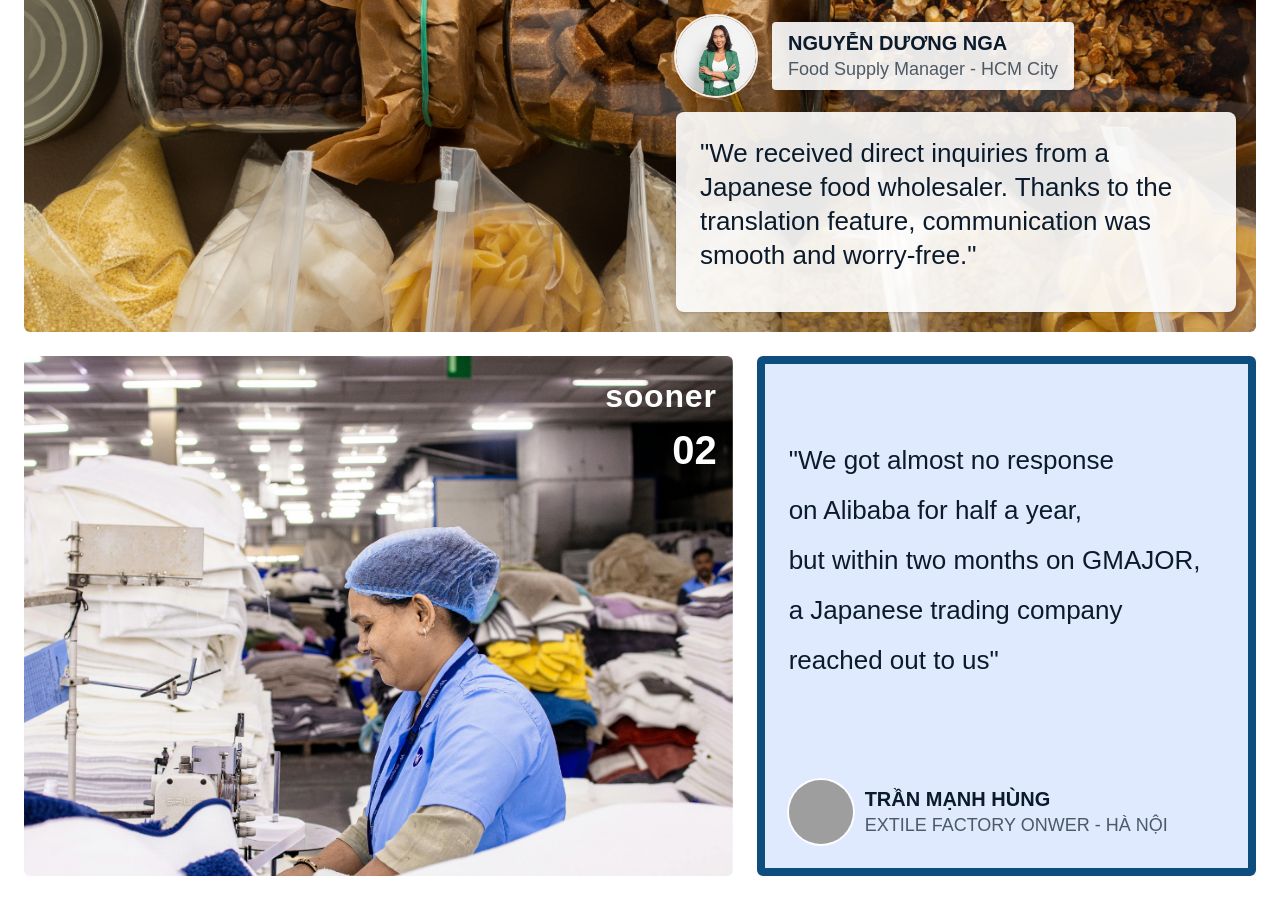
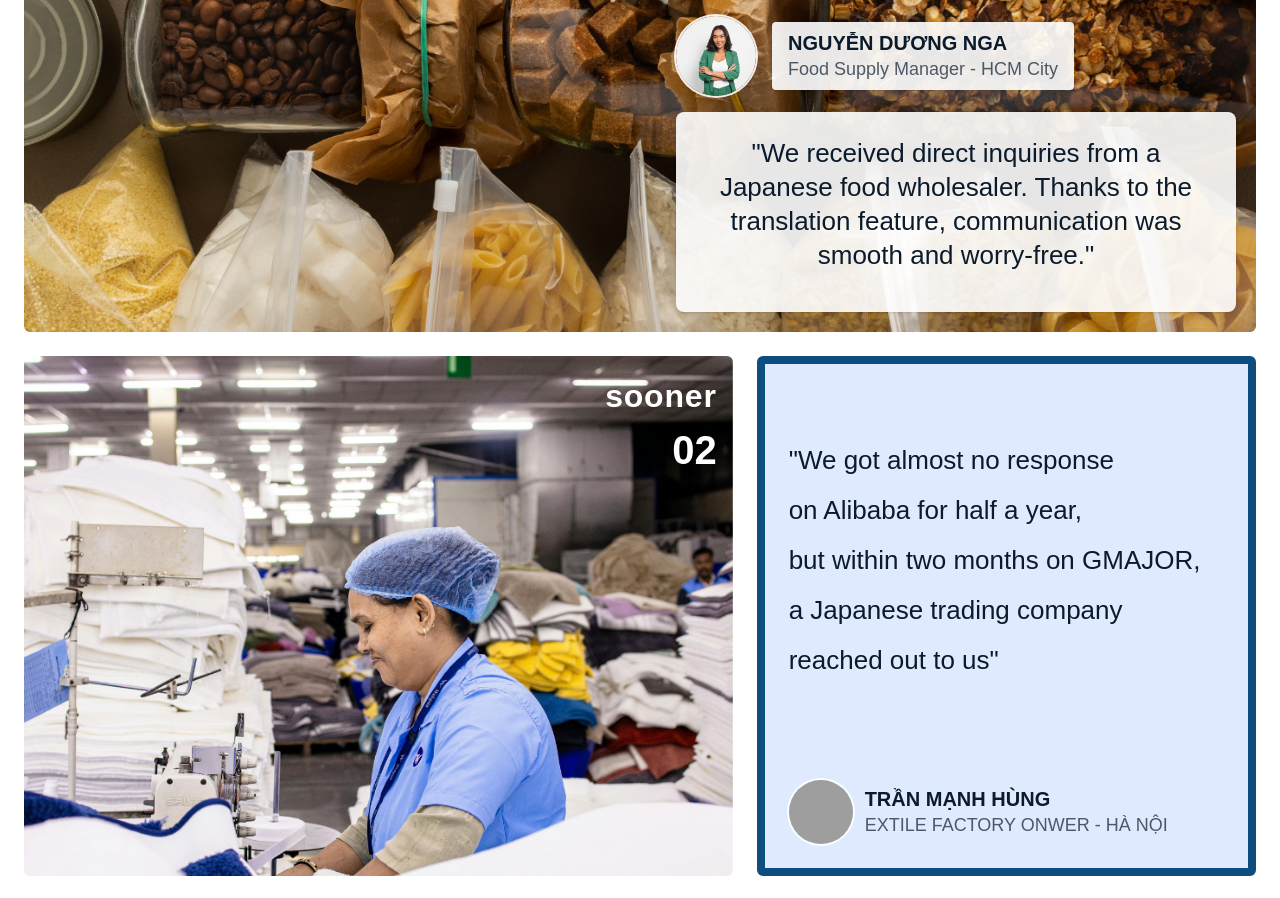
Before and after one commit to gmajorglobal/gmajor-landing, a Next.js app: page /en in a window 1280 px wide. Shown: the part 5540-6438 px from the top of the page. Built offline with nearby package versions, Linux system fonts and the light colour scheme; grey boxes are pictures that could not be loaded.

Commit message:
fix languages content

```diff
--- a/app/components/CommentShowcase.tsx
+++ b/app/components/CommentShowcase.tsx
@@ -54,7 +54,7 @@ export default function CommentShowcase({ locale = 'vi' }: CommentShowcaseProps)
 
             {/* quote */}
             <div className="rounded-lg bg-white/90 p-4 sm:p-5 md:p-6 shadow min-h-[120px] sm:min-h-[160px] md:min-h-[200px]">
-              <p className="text-[16px] sm:text-[18px] md:text-[20px] lg:text-[26px] leading-[24px] sm:leading-[28px] md:leading-[32px] lg:leading-[34px] text-[#0b1b2b] whitespace-pre-line">
+              <p className="text-[16px] text-center sm:text-[18px] md:text-[20px] lg:text-[26px] leading-[24px] sm:leading-[28px] md:leading-[32px] lg:leading-[34px] text-[#0b1b2b] whitespace-pre-line">
                 "{t('commentShowcase.comment1.quote')}"
               </p>
             </div>
```
